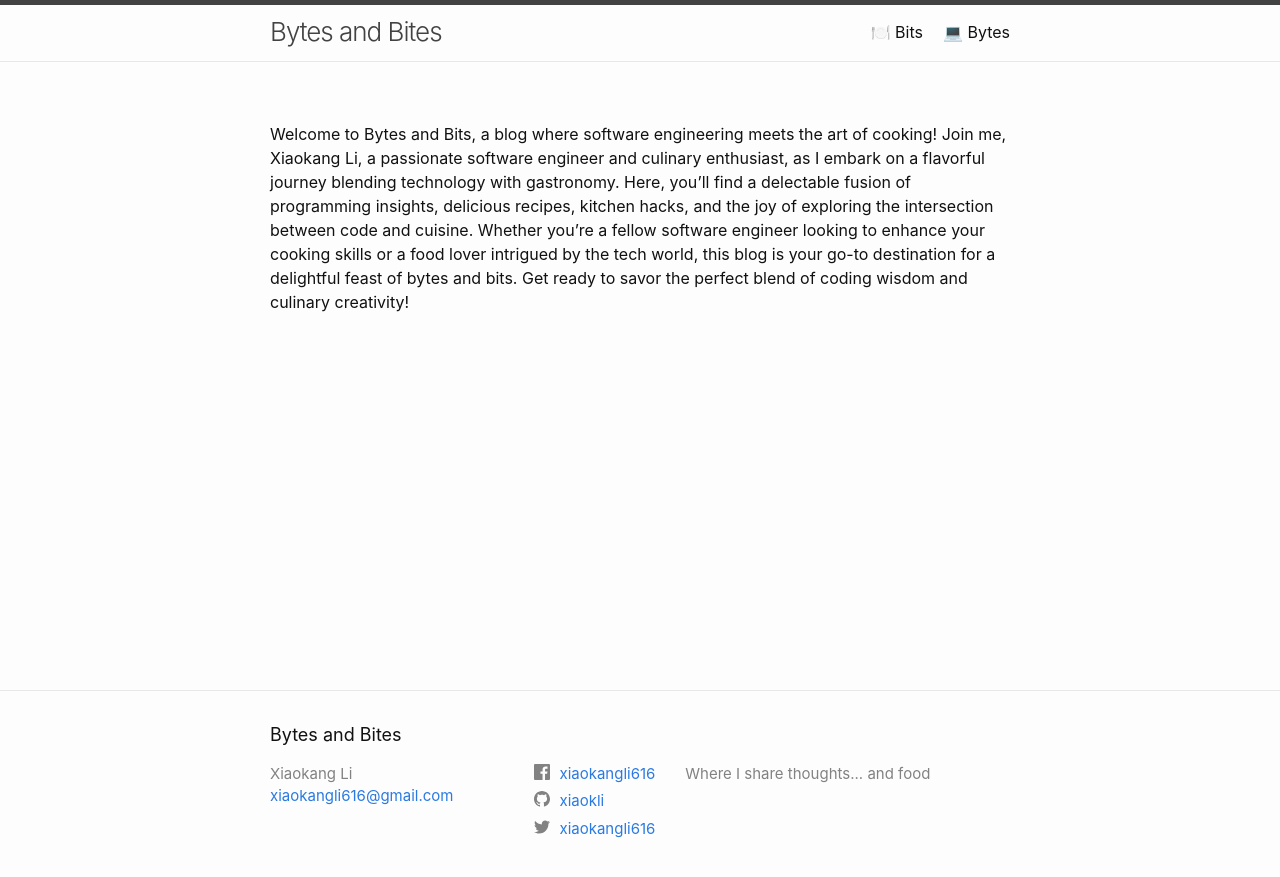
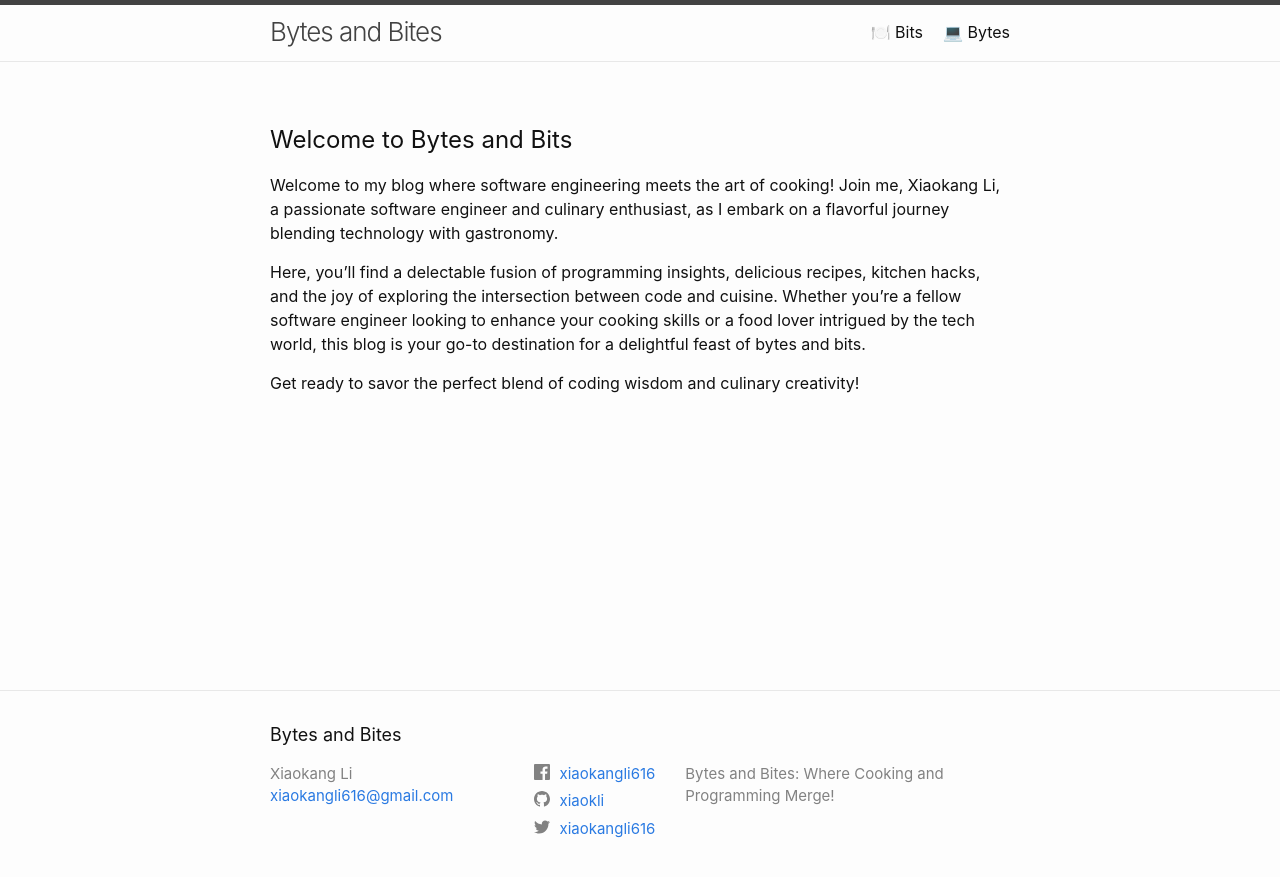
Before and after one commit to xiaokli/xiaokli.github.io, a Jekyll site: the page built from index.markdown, in a window 1280 px wide. Shown: the top 877 px of the page. Built offline with Jekyll 4.4.1, drawn with Linux system fonts in a browser that asks for light colours.

Commit message:
update index

```diff
--- a/_config.yml
+++ b/_config.yml
@@ -2,7 +2,7 @@
 title: Bytes and Bites
 email: xiaokangli616@gmail.com
 description: >
-  Where I share thoughts... and food
+  Bytes and Bites: Where Cooking and Programming Merge!
 baseurl: "" # the subpath of your site, e.g. /blog
 url: "https://www.xiaokli.top"
 github_username:  xiaokli
--- a/index.markdown
+++ b/index.markdown
@@ -2,4 +2,10 @@
 layout: page
 ---
 
-Welcome to Bytes and Bits, a blog where software engineering meets the art of cooking! Join me, Xiaokang Li, a passionate software engineer and culinary enthusiast, as I embark on a flavorful journey blending technology with gastronomy. Here, you'll find a delectable fusion of programming insights, delicious recipes, kitchen hacks, and the joy of exploring the intersection between code and cuisine. Whether you're a fellow software engineer looking to enhance your cooking skills or a food lover intrigued by the tech world, this blog is your go-to destination for a delightful feast of bytes and bits. Get ready to savor the perfect blend of coding wisdom and culinary creativity!
+# Welcome to Bytes and Bits
+
+Welcome to my blog where software engineering meets the art of cooking! Join me, Xiaokang Li, a passionate software engineer and culinary enthusiast, as I embark on a flavorful journey blending technology with gastronomy.
+
+Here, you'll find a delectable fusion of programming insights, delicious recipes, kitchen hacks, and the joy of exploring the intersection between code and cuisine. Whether you're a fellow software engineer looking to enhance your cooking skills or a food lover intrigued by the tech world, this blog is your go-to destination for a delightful feast of bytes and bits.
+
+Get ready to savor the perfect blend of coding wisdom and culinary creativity!
```
